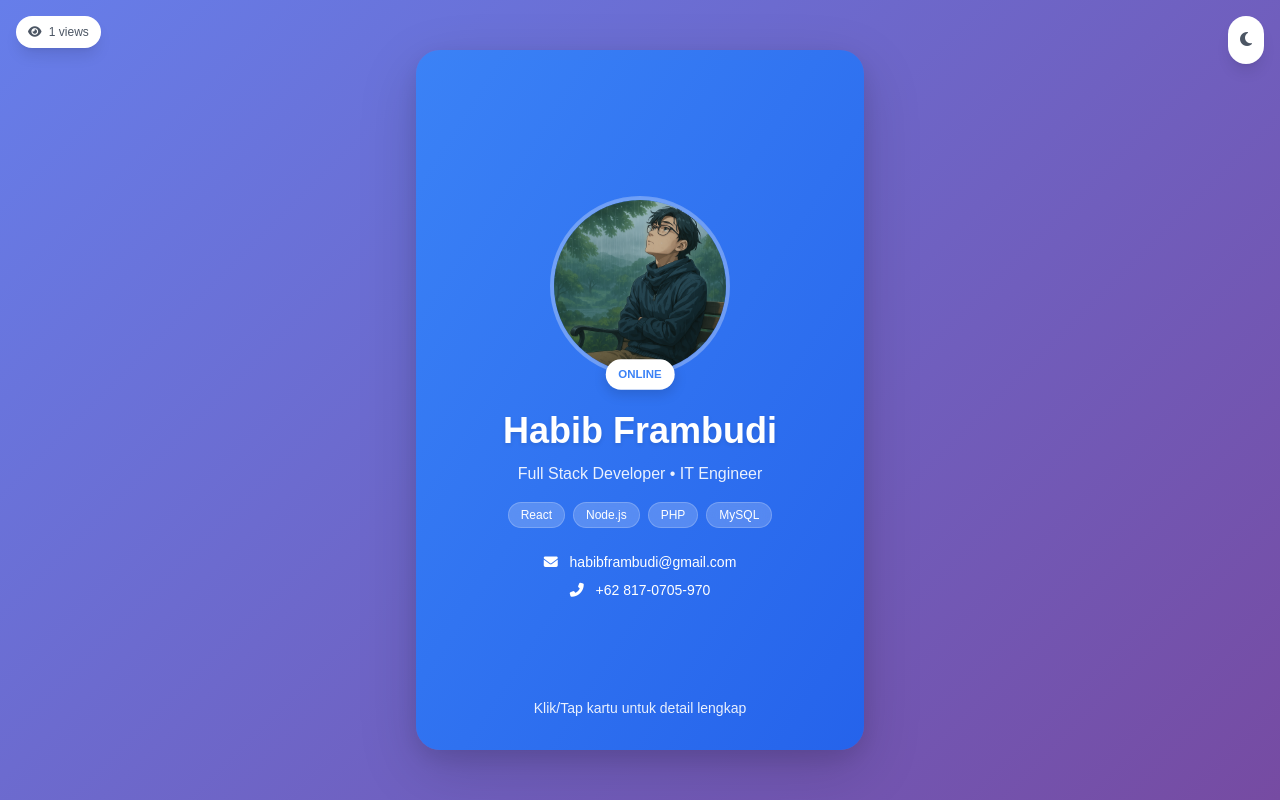
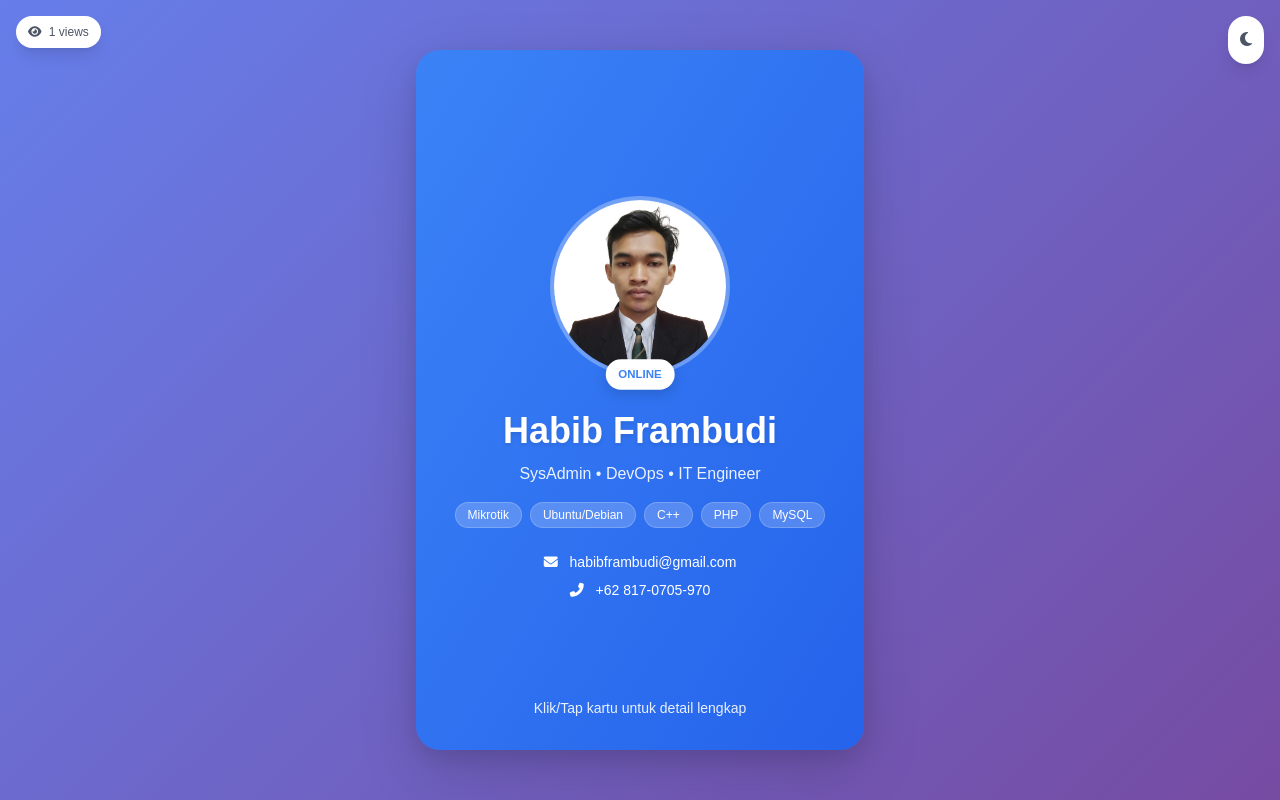
Before and after one commit to frambudi75/Kartu-Nama-Digital, a PHP site: page /index.html in a window 1280 px wide. Run offline with PHP 8.4, Linux system fonts and the light colour scheme; some libraries are stand-ins or nearby versions.

Commit message:
`Update title and job description to reflect change from Full Stack Developer to IOT Dev`

```diff
--- a/index.html
+++ b/index.html
@@ -5,16 +5,16 @@
     <meta name="viewport" content="width=device-width, initial-scale=1.0, viewport-fit=cover">
 
     <!-- SEO Meta Tags -->
-    <title>Kartu Nama Digital - Habib Frambudi | Full Stack Developer & IT Engineer</title>
-    <meta name="description" content="Kartu nama digital Habib Frambudi - Full Stack Developer dan IT Engineer berpengalaman dalam React, Node.js, PHP, dan MySQL. Hubungi untuk konsultasi dan kerjasama proyek teknologi.">
-    <meta name="keywords" content="Habib Frambudi, Full Stack Developer, IT Engineer, React, Node.js, PHP, MySQL, Web Developer, Jakarta">
+    <title>Kartu Nama Digital - Habib Frambudi | IOT Dev & IT Engineer</title>
+    <meta name="description" content="Kartu nama digital Habib Frambudi - IOT Dev dan IT Engineer berpengalaman dalam React, Node.js, PHP, dan MySQL. Hubungi untuk konsultasi dan kerjasama proyek teknologi.">
+    <meta name="keywords" content="Habib Frambudi, IOT Dev, IT Engineer, React, Node.js, PHP, MySQL, Web Developer, Jakarta">
     <meta name="author" content="Habib Frambudi">
     <meta name="robots" content="index, follow">
     <link rel="canonical" href="https://kontak.habibframbudi.my.id">
 
     <!-- Open Graph Meta Tags -->
     <meta property="og:title" content="Kartu Nama Digital - Habib Frambudi">
-    <meta property="og:description" content="Full Stack Developer & IT Engineer berpengalaman dalam React, Node.js, PHP, dan MySQL">
+    <meta property="og:description" content="IOT Dev & IT Engineer berpengalaman dalam React, Node.js, PHP, dan MySQL">
     <meta property="og:image" content="https://kontak.habibframbudi.my.id/habib.png">
     <meta property="og:url" content="https://kontak.habibframbudi.my.id">
     <meta property="og:type" content="profile">
@@ -23,7 +23,7 @@
     <!-- Twitter Card Meta Tags -->
     <meta name="twitter:card" content="summary_large_image">
     <meta name="twitter:title" content="Kartu Nama Digital - Habib Frambudi">
-    <meta name="twitter:description" content="Full Stack Developer & IT Engineer berpengalaman dalam React, Node.js, PHP, dan MySQL">
+    <meta name="twitter:description" content="IOT Dev & IT Engineer berpengalaman dalam React, Node.js, PHP, dan MySQL">
     <meta name="twitter:image" content="https://kontak.habibframbudi.my.id/habib.png">
 
     <!-- Security Headers -->
@@ -60,8 +60,8 @@
       "@context": "https://schema.org",
       "@type": "Person",
       "name": "Habib Frambudi",
-      "jobTitle": "Full Stack Developer",
-      "description": "IT Engineer berpengalaman dalam React, Node.js, PHP, dan MySQL",
+      "jobTitle": "IOT Dev",
+      "description": "IT Engineer berpengalaman dalam DevOps, IOT, PHP, dan MySQL",
       "email": "habibframbudi@gmail.com",
       "telephone": "+62-817-0705-970",
       "url": "https://forto.habibframbudi.my.id",
@@ -105,7 +105,7 @@
                 <div class="front bg-gradient-to-br from-blue-500 to-blue-600 p-8 text-white flex flex-col items-center justify-center">
                     <!-- Profile Image -->
                     <div class="profile-container">
-                        <img src="habib.png"
+                        <img src="formal.jpg"
                              alt="Foto Profil">
                         <div class="online-status">
                             ONLINE
@@ -114,12 +114,13 @@
 
                     <!-- Name and Title -->
                     <h1 class="profile-name text-white">Habib Frambudi</h1>
-                    <p class="profile-title text-white">Full Stack Developer • IT Engineer</p>
+                    <p class="profile-title text-white">SysAdmin • DevOps • IT Engineer</p>
 
                     <!-- Skill Tags -->
                     <div class="mt-4 flex flex-wrap justify-center gap-2">
-                        <span class="skill-tag bg-white/20 text-white px-3 py-1 rounded-full text-xs font-medium">React</span>
-                        <span class="skill-tag bg-white/20 text-white px-3 py-1 rounded-full text-xs font-medium">Node.js</span>
+                        <span class="skill-tag bg-white/20 text-white px-3 py-1 rounded-full text-xs font-medium">Mikrotik</span>
+                        <span class="skill-tag bg-white/20 text-white px-3 py-1 rounded-full text-xs font-medium">Ubuntu/Debian</span>
+                        <span class="skill-tag bg-white/20 text-white px-3 py-1 rounded-full text-xs font-medium">C++</span>
                         <span class="skill-tag bg-white/20 text-white px-3 py-1 rounded-full text-xs font-medium">PHP</span>
                         <span class="skill-tag bg-white/20 text-white px-3 py-1 rounded-full text-xs font-medium">MySQL</span>
                     </div>
@@ -168,7 +169,7 @@
                                 </div>
 
                                 <!-- WhatsApp -->
-                                <a href="https://wa.me/6281707059700" target="_blank" class="block">
+                                <a href="https://wa.me/628170705970" target="_blank" class="block">
                                     <div class="contact-method flex items-center bg-gray-100 p-3 rounded-lg cursor-pointer transition-all duration-300">
                                         <div class="bg-green-100 text-green-600 p-2 rounded-full mr-3">
                                             <i class="fab fa-whatsapp"></i>
@@ -218,7 +219,7 @@
                             <h3 class="text-lg font-semibold mb-3">Lokasi Kantor</h3>
                             <p class="text-gray-600 mb-4">
                                 <i class="fas fa-map-marker-alt text-red-500 mr-2"></i>
-                                Jl. Sudirman No.123, Jakarta Selatan, Indonesia
+                                Perumahan Ramunia Residence,Jalan Blora, Desa Sidodadi, Kec.Beringin, Kab.Deli Serdang, Sumatera Utara
                             </p>
 
                             <!-- Google Maps Embed -->
```
Also changed, not shown: index.php (+7 -7 lines), formal.jpg (added).
